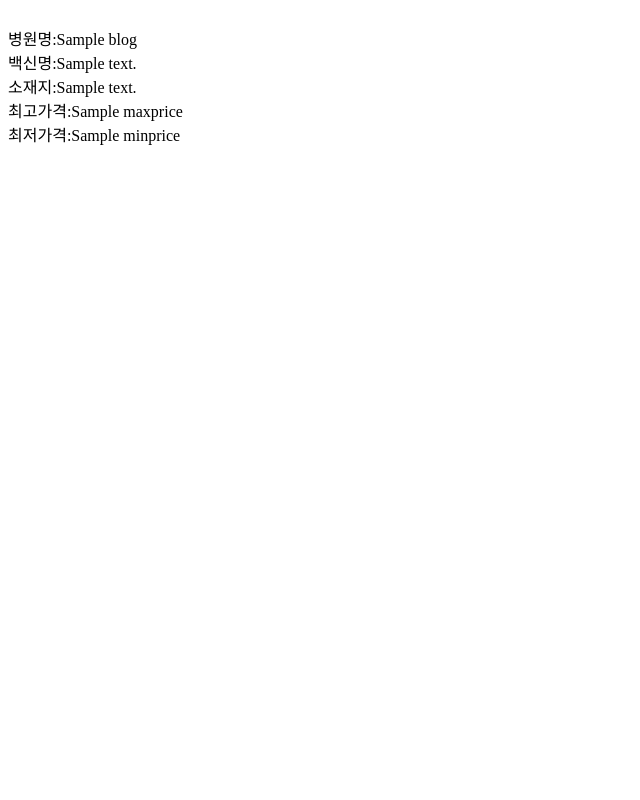
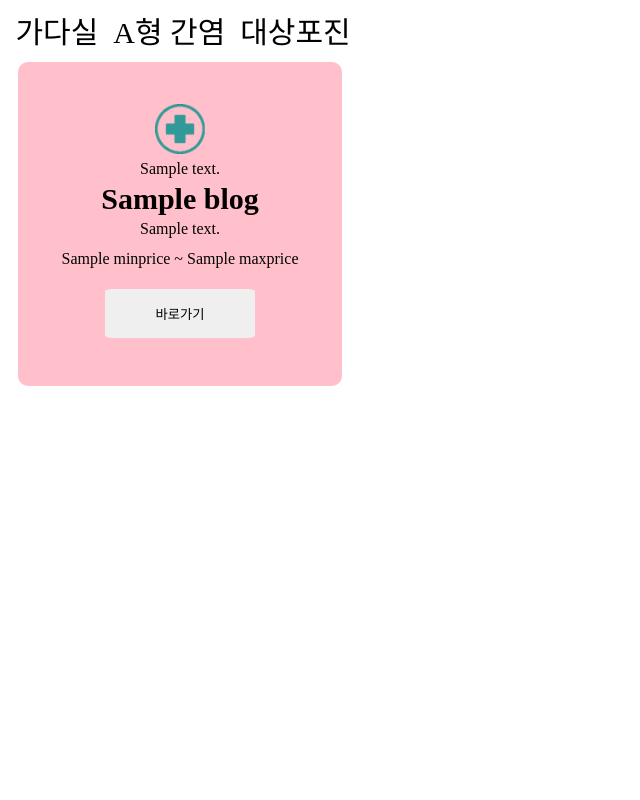
Before and after one commit to SYJW-Likelion/Vaccine-Search, a Django app: template vaccine/home/templates/list.html in a window 1280 px wide. Shown: the whole page, without its empty margins (0-640 px from the left). Run offline with Django 3.2, Linux system fonts and the light colour scheme; the template is opened without the code that fills it: most values are stand-ins (such as "Sample title", 1, 10 or a date in 2020); data that the repository does not hold is empty.

Commit message:
feat:fixed listpag front-end

```diff
--- /dev/null
+++ b/vaccine/home/static/css/base.css
@@ -0,0 +1,3 @@
+.category{
+    font-size: 30px;
+}
--- /dev/null
+++ b/vaccine/home/static/css/list.css
@@ -0,0 +1,32 @@
+.category{
+  font-size: 30px;
+}
+#card {
+    width: 300px;
+    height: 300px;
+    background: pink;
+    /* border-color:aqua; */
+    border-radius: 10px;
+    float:left;
+    margin: 10px;
+    padding: 12px;
+    text-align: center;
+    line-height: 30px;
+
+  }
+
+  .icon{
+    width: 50px;
+  }
+
+  .button{
+    border-radius: 5%;
+    padding:5%;
+    border:none;
+    width:150px;
+    margin-top: 15px;
+  }
+  a{
+    text-decoration: none;
+    color:black;
+  }
--- a/vaccine/home/templates/list.html
+++ b/vaccine/home/templates/list.html
@@ -1,19 +1,29 @@
 {%load static%}
+<link rel="stylesheet" href="{% static 'css/list.css' %}">
+<link rel="stylesheet" href="{% static 'css/base.css' %}">
+
 {%block content%}
+<div class="category">&nbsp;가다실&nbsp;&nbsp;A형 간염&nbsp;&nbsp;대상포진&nbsp;</div>
+
+
 {%for blog in blogs%}
+<div id="card">
 <br>
-병원명:{{blog.title}}
-<br>
-백신명:{{blog.detail}}
-<br>
-소재지:{{blog.body}}
-<br>
-최고가격:{{blog.maxprice}}
-<br>
-최저가격:{{blog.minprice}}
-<br>
-{% comment %} <a href="{%url '#' blog.id%}">button</a> {% endcomment %}
-<br>
+    <img src="{%static 'image/icon2.png'%}" class="icon">
+    <br>
+    {{blog.detail}}
+    <br>
+    <div style="font-size:30px;"><b>{{blog.title}}</b></div>
+
+    {{blog.body}}
+    <br>
+    {{blog.minprice}} ~  {{blog.maxprice}}
+    <br>
+    <button class="button"><a href="#">바로가기</a></button>
+
+    {% comment %} <a href="{%url 'html명' blog.id%}">button</a> {% endcomment %}
+    <br>
+</div>
 {%endfor%}
 
 
```
Also changed, not shown: vaccine/home/static/image/icon.png (added), vaccine/home/static/image/icon2.png (added).
